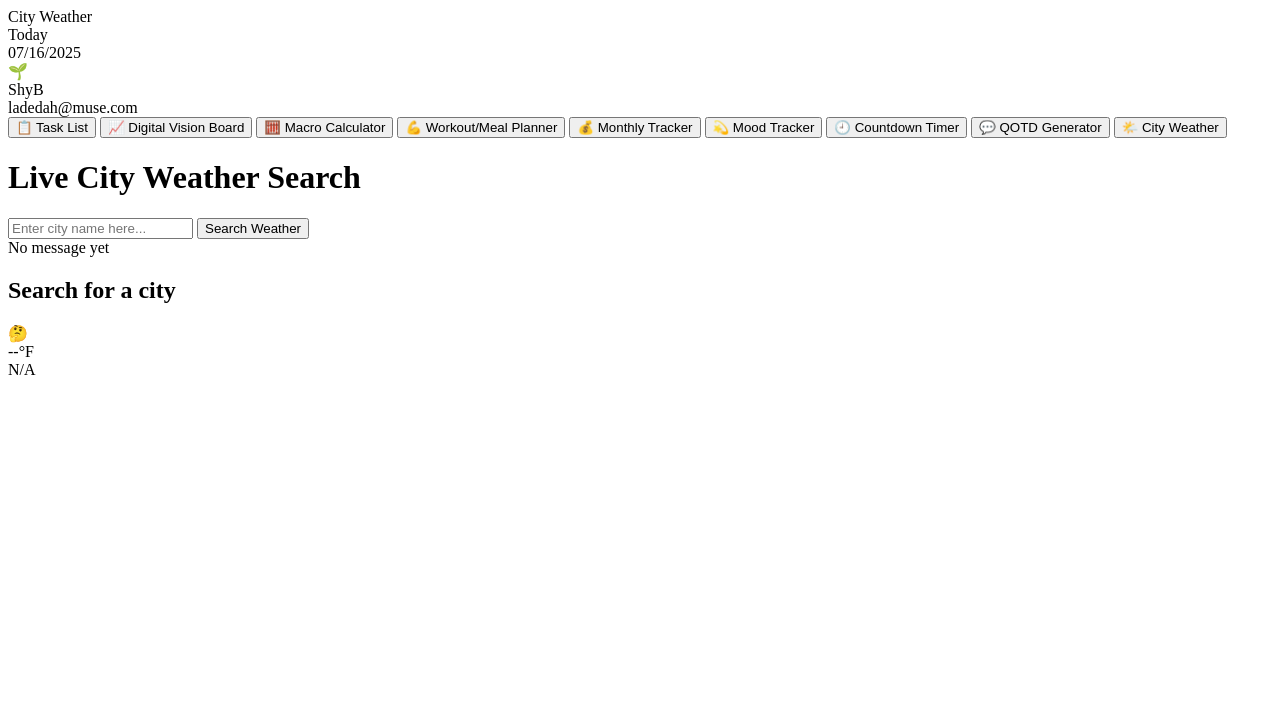
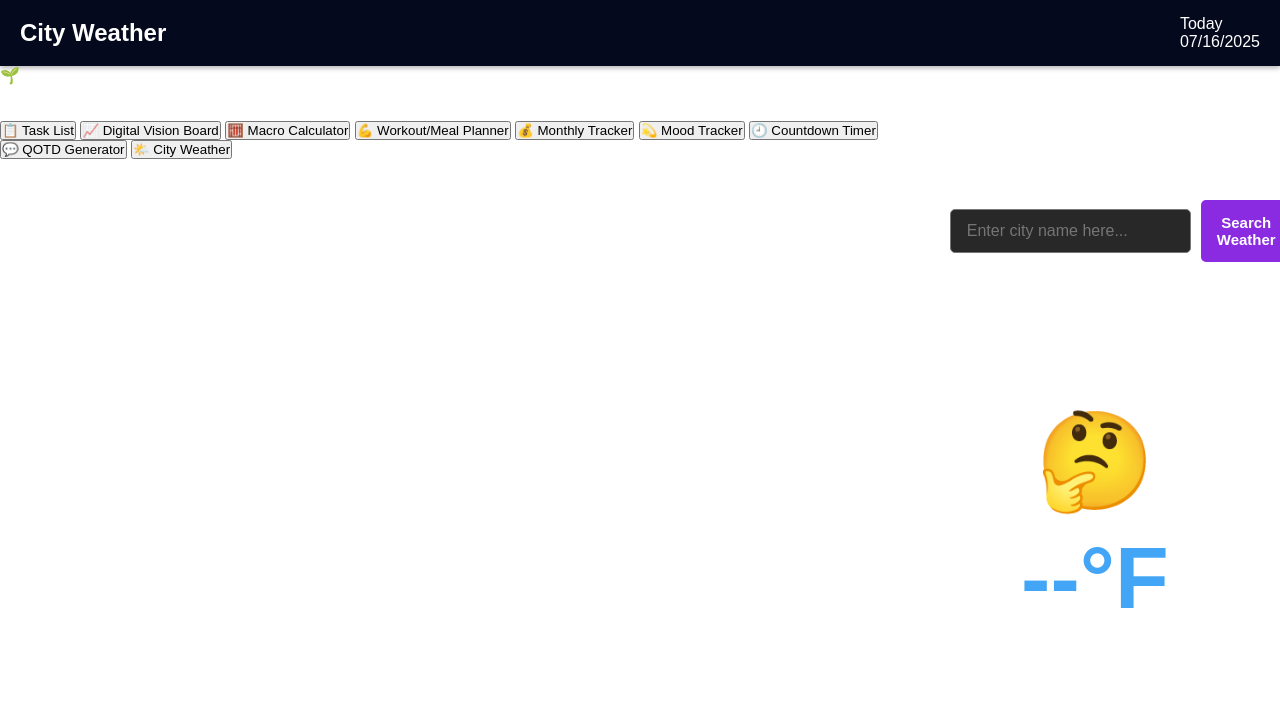
Before and after one commit to Shaibee19/Simple-Weather-App, a plain HTML site: page index.html in a window 1280 px wide. Drawn offline with Linux system fonts and the light colour scheme; a web font is replaced by a local one.

Commit message:
added HTML and some CSS

```diff
--- a/style.css
+++ b/style.css
@@ -0,0 +1,190 @@
+@import url('https://fonts.googleapis.com/css2?family=Gabarito:wght@400..900&display=swap');
+
+/* BASE */
+* {
+    margin: 0;
+    padding: 0;
+    box-sizing: border-box;
+    font-family: "Gabarito", sans-serif;
+}
+
+body,
+html {
+    height: 100%;
+    overflow: hidden;
+}
+
+body {
+    background-color: rbg(25, 25, 25);
+    color: white;
+}
+
+.container {
+    display: flex;
+    height: calc(100vh - 67px);
+    overflow: hidden;
+}
+
+.main__content {
+    flex-grow: 1;
+    padding: 20px;
+    padding-top: 50px;
+    overflow: auto;
+}
+
+/* HEADER */
+header {
+    display: flex;
+    justify-content: space-between;
+    align-items: center;
+    padding: 15px 20px;
+    background-color: rgb(4, 9, 29);
+    box-shadow: 0 2px 5px rgba(0, 0, 0, 0.3);
+    color: white;
+}
+
+header .logo {
+    font-size: 24px;
+    font-weight: bold;
+    display: flex;
+    align-items: center;
+}
+
+header .logo:before {
+
+}
+
+/* MAIN CONTENT */
+.main__content {
+  padding: 30px; /* Padding around the content */
+  display: flex; /* Use flexbox to center weather widget */
+  justify-content: center; /* Horizontally center content */
+  align-items: flex-start; /* Vertically align content to the top */
+  overflow-y: auto; /* Allow main content area to scroll if needed */
+}
+
+/* WEATHER WIDGET */
+.weather__widget {
+  /* Background matches body, no distinct card background */
+  padding: 0; /* No interval padding for the widget container */
+  border-radius: 0; /* No rounded corners */
+  box-shadow: none; /* No shadow */
+  display: flex;
+  flex-direction: column;
+  align-items: center;
+  max-width: 380px; /* Max width for the widget content */
+  width: 100%; /* Ensure it's responsive */
+  transition: all 0.3 ease-in-out;
+}
+
+.widget__title {
+  font-size: 29px;
+  font-weight: 700;
+  margin-bottom: 28px;
+  text-align: center;
+}
+
+/* SEARCH AREA */
+.search__area {
+  display: flex;
+  align-items: center;
+  width: 100%;
+  margin-bottom: 24px;
+  gap: 10px; /* Space between input and button */
+  padding: 10px; /* Horizontal padding for search elements */
+}
+
+.search__area #city__input {
+  flex-grow: 1; /* Input takes available space */
+  padding: 12px 16px;
+  border: 1px solid #777; /* Darker border */
+  border-radius: 5px;
+  font-size: 16px;
+  color: white; /* Input text color */
+  background-color: rgb(
+    40,
+    40,
+    40
+  ); /* Slightly lighter dark background for input */
+  outline: none; /* Remove default focus outline */
+}
+
+.search__area #city__input:focus {
+  border-color: rgb(138, 43, 226); /* Purple border on focus */
+  background-color: rgb(50, 50, 50); /* Darken input slightly on focus */
+}
+
+.search__area #search__button {
+  background-color: rgb(138, 43, 226); /* Purple button */
+  color: white;
+  padding: 14px 16px;
+  border: none;
+  border-radius: 5px;
+  font-weight: 600;
+  font-size: 15px;
+  cursor: pointer;
+  transition: all 0.3s ease;
+}
+
+.search__area #search__button:hover {
+  background-color: rgb(120, 30, 200); /* Darker purple on hover */
+  transform: translateY(-1px); /* SLight lift effect */
+}
+
+/* MESSAGE BOX */
+.message__box {
+  padding: 13px 19px;
+  text-align: center;
+  width: calc(
+    100% - 20px
+  ); /* Adjust width to account for search__area padding */
+  font-size: 16px;
+  font-weight: 500;
+  transition: all 0.3 ease-in-out;
+  margin-left: auto; /* Center horizontally */
+  margin-right: auto;
+}
+
+.message__box.hidden {
+  display: none;
+}
+
+/* DISPLAY SECTION */
+.weather__display--card {
+  display: flex;
+  flex-direction: column;
+  align-items: center;
+  justify-content: center;
+  width: 100%;
+  padding: 48px 0;
+}
+
+.weather__display--card h2 {
+  font-size: xx-large; /* CSS determined the size of the text */
+  font-weight: 600;
+  margin-bottom: 24px;
+  text-align: center;
+}
+
+.weather__icon {
+    font-size: 96px; /* Large emoji size */
+    margin-bottom: 16px;
+    color: #fdd835; /* Bright yellow for emoji */
+    min-height: 96px; /* Ensure consistent height for emoji area */
+    display: flex;
+    align-items: center;
+    justify-content: center;
+}
+
+.temperature {
+    font-size: 88px; /* Very large temperature text */
+    font-weight: 800;
+    color: #42a5f5; /* Bright blue for temperature */
+    margin-bottom: 14px;
+    line-height: 1; /* Prevent extra line spacing */
+}
+
+.condition {
+    font-size: 32px;
+    text-align: center;
+}
```
Also changed, not shown: index.html (+3 -3 lines).
